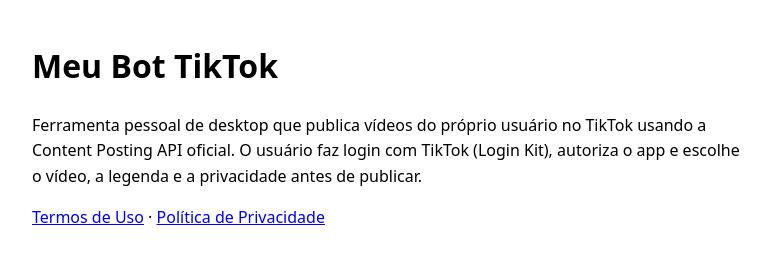
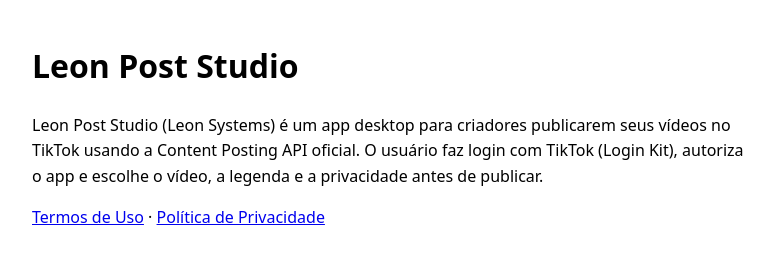
Before and after one commit to jhow0007/meu-bot-tiktok, a plain HTML site: page index.html in a window 1280 px wide. Shown: the whole page, without its empty margins (248-1022 px from the left). Drawn offline with Linux system fonts and the light colour scheme.

Commit message:
Add files via upload

```diff
--- a/index.html
+++ b/index.html
@@ -1,3 +1,3 @@
-<!DOCTYPE html><html lang="pt-BR"><head><meta charset="utf-8"><meta name="viewport" content="width=device-width,initial-scale=1"><title>Meu Bot TikTok</title><style>body{font-family:system-ui;max-width:720px;margin:40px auto;padding:0 16px;line-height:1.6}</style></head><body>
-<h1>Meu Bot TikTok</h1><p>Ferramenta pessoal de desktop que publica vídeos do próprio usuário no TikTok usando a Content Posting API oficial. O usuário faz login com TikTok (Login Kit), autoriza o app e escolhe o vídeo, a legenda e a privacidade antes de publicar.</p>
+<!DOCTYPE html><html lang="pt-BR"><head><meta charset="utf-8"><meta name="viewport" content="width=device-width,initial-scale=1"><title>Leon Post Studio</title><style>body{font-family:system-ui;max-width:720px;margin:40px auto;padding:0 16px;line-height:1.6}</style></head><body>
+<h1>Leon Post Studio</h1><p>Leon Post Studio (Leon Systems) é um app desktop para criadores publicarem seus vídeos no TikTok usando a Content Posting API oficial. O usuário faz login com TikTok (Login Kit), autoriza o app e escolhe o vídeo, a legenda e a privacidade antes de publicar.</p>
 <p><a href="terms.html">Termos de Uso</a> · <a href="privacy.html">Política de Privacidade</a></p></body></html>
```
Also changed, not shown: privacy.html (+1 -1 lines), terms.html (+2 -2 lines).
